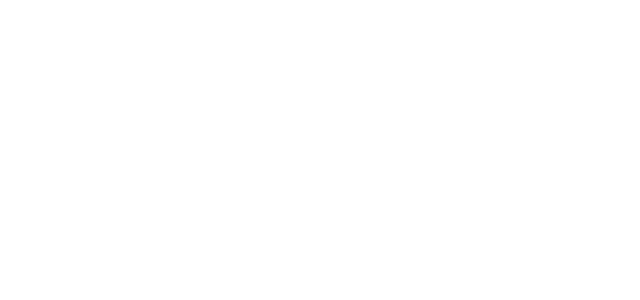
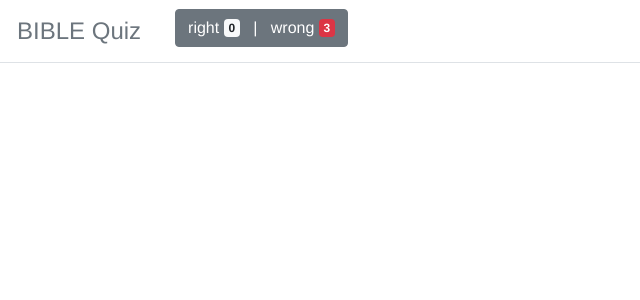
Before and after one commit to AMleeu/big-screen-quiz, a Vue app: page / in a window 1280 px wide. Shown: the top 300 px of the page, without its empty margins (0-640 px from the left). Built offline with nearby package versions, Linux system fonts and the light colour scheme.

Commit message:
added custom Header component with basic styling & static data

```diff
--- a/src/App.vue
+++ b/src/App.vue
@@ -1,13 +1,16 @@
 <template>
   <div id="app">
+      <Header />
   </div>
 </template>
 
 <script>
+import Header from "./components/Header.vue"
 
 export default {
   name: 'App',
   components: {
+    Header
   }
 }
 </script>
@@ -19,6 +22,5 @@ export default {
   -moz-osx-font-smoothing: grayscale;
   text-align: center;
   color: #2c3e50;
-  margin-top: 60px;
 }
 </style>
--- /dev/null
+++ b/src/components/Header.vue
@@ -0,0 +1,12 @@
+<template>
+    <b-nav tabs>
+      <b-nav-item disabled class="mt-2"><h4>BIBLE Quiz</h4></b-nav-item>
+      <b-nav-item disabled>
+          <b-button variant="secondary">
+            right <b-badge variant="light" class="lead">0</b-badge>
+            &nbsp; | &nbsp;
+            wrong <b-badge variant="danger" class="lead">3</b-badge>
+          </b-button>
+      </b-nav-item>
+    </b-nav>
+</template>
```
